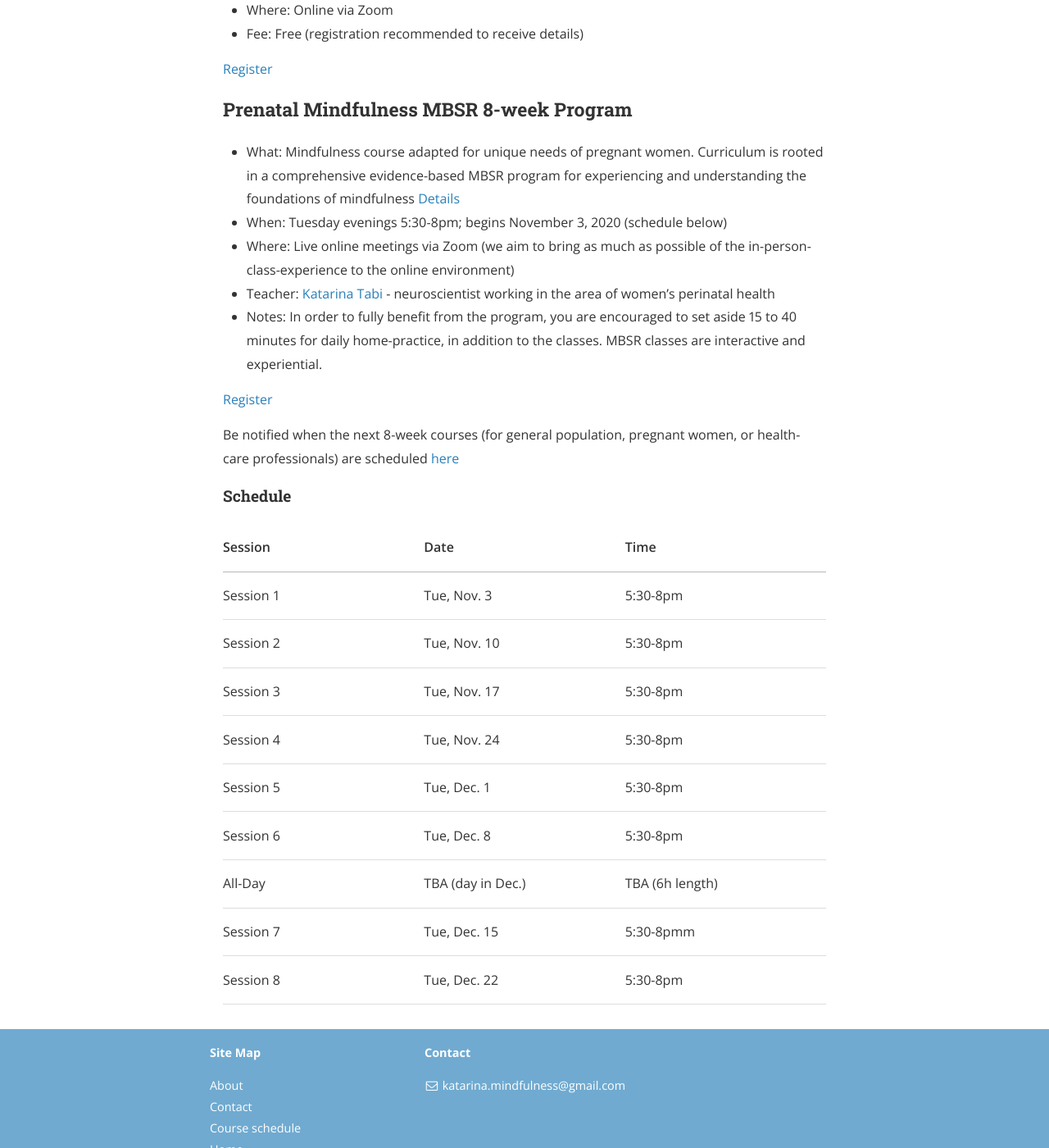
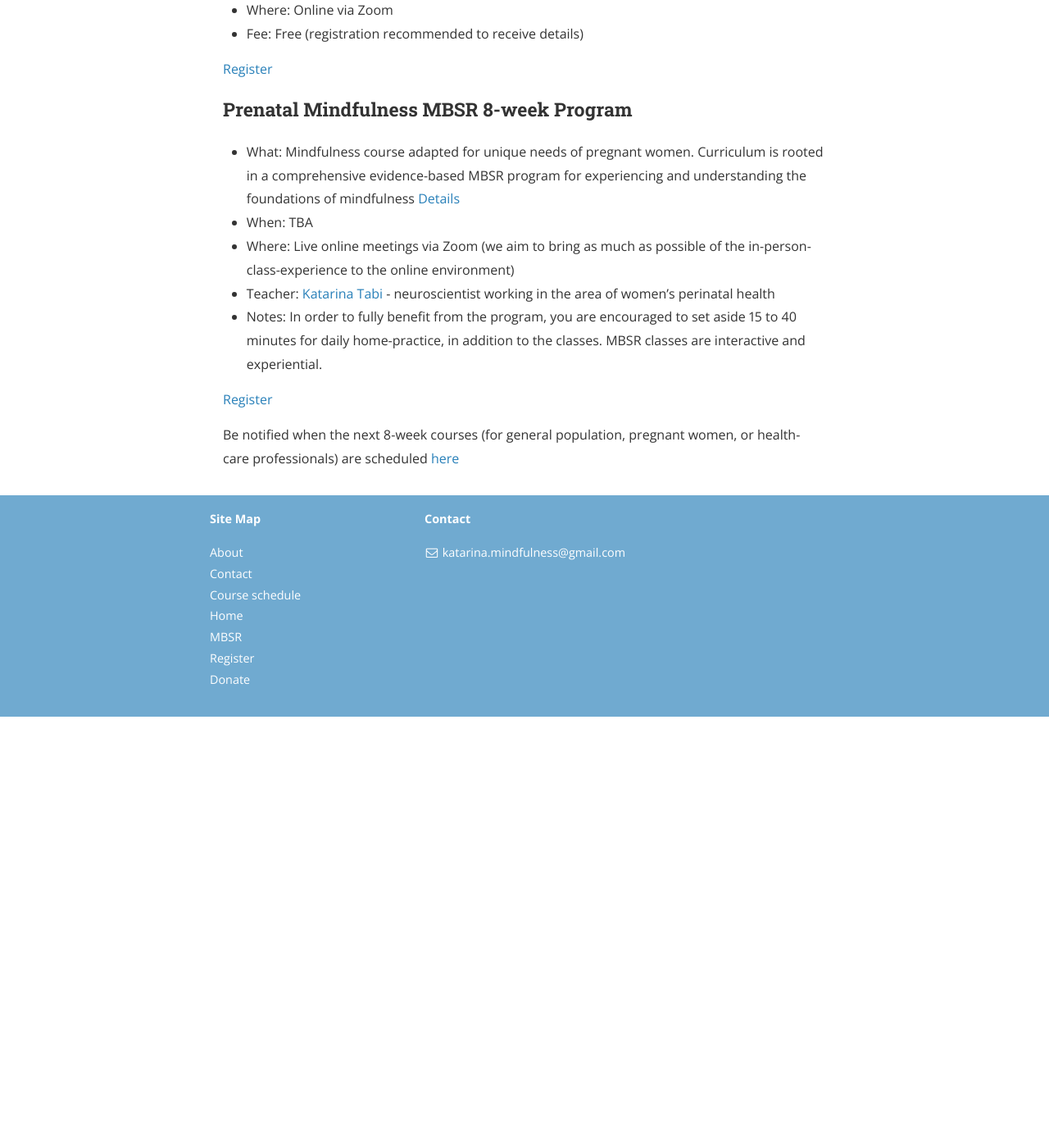
Before and after one commit to mindfulnessone/mindfulnessone.github.io, a Jekyll site: the page built from course-schedule.md, in a window 1280 px wide and 1400 px high, scrolled down 434 px. Shown: the whole window at 82% size. Built offline with Jekyll 4.4.1, drawn with Linux system fonts in a browser that asks for light colours; nearby versions of some CDN libraries; after the commit the page ends 1308 px from its top, so only the background shows below that; some of the changed text lies outside the part shown.

Commit message:
Update course-schedule.md

```diff
--- a/course-schedule.md
+++ b/course-schedule.md
@@ -11,7 +11,7 @@ order: 3
 ### Info Session about Prenatal Mindfulness MBSR Program
 Attending the 1 hour information session will give you a taste of what mindfulness is about. As well as provide you with an introduction to the science of mindfulness and benefits of the practice. It is open to all (anybody interested in mindfulness and those who have the intention to enroll in the 8-week Prenatal MBSR program).
 
-- When: November 2, 2020 at 7pm
+- When: TBA
 - Where: Online via Zoom
 - Fee: Free (registration recommended to receive details)
 
@@ -21,7 +21,7 @@ Attending the 1 hour information session will give you a taste of what mindfulne
 
 ### Prenatal Mindfulness MBSR 8-week Program
 - What: Mindfulness course adapted for unique needs of pregnant women. Curriculum is rooted in a comprehensive evidence-based MBSR program for experiencing and understanding the foundations of mindfulness [Details](/mbsr/)
-- When: Tuesday evenings 5:30-8pm; begins November 3, 2020 (schedule below)
+- When: TBA
 - Where: Live online meetings via Zoom (we aim to bring as much as possible of the in-person-class-experience to the online environment)
 - Teacher: [Katarina Tabi](/about/) - neuroscientist working in the area of women's perinatal health
 - Notes: In order to fully benefit from the program, you are encouraged to set aside 15 to 40 minutes for daily home-practice, in addition to the classes. MBSR classes are interactive and experiential.
@@ -29,17 +29,3 @@ Attending the 1 hour information session will give you a taste of what mindfulne
 [Register](/register-8week-mbsr/)
 
 Be notified when the next 8-week courses (for general population, pregnant women, or health-care professionals) are scheduled [here](/notify/)
-
-#### Schedule
-
-| Session   | Date         | Time     |
-|-----------|--------------|----------|
-| Session 1 | Tue, Nov. 3 | 5:30-8pm |
-| Session 2 | Tue, Nov. 10  | 5:30-8pm |
-| Session 3 | Tue, Nov. 17 | 5:30-8pm |
-| Session 4 | Tue, Nov. 24 | 5:30-8pm |
-| Session 5 | Tue, Dec. 1 | 5:30-8pm |
-| Session 6 | Tue, Dec. 8  | 5:30-8pm |
-| All-Day | TBA (day in Dec.) | TBA (6h length) |
-| Session 7 | Tue, Dec. 15 | 5:30-8pmm |
-| Session 8 | Tue, Dec. 22 | 5:30-8pm |
```
